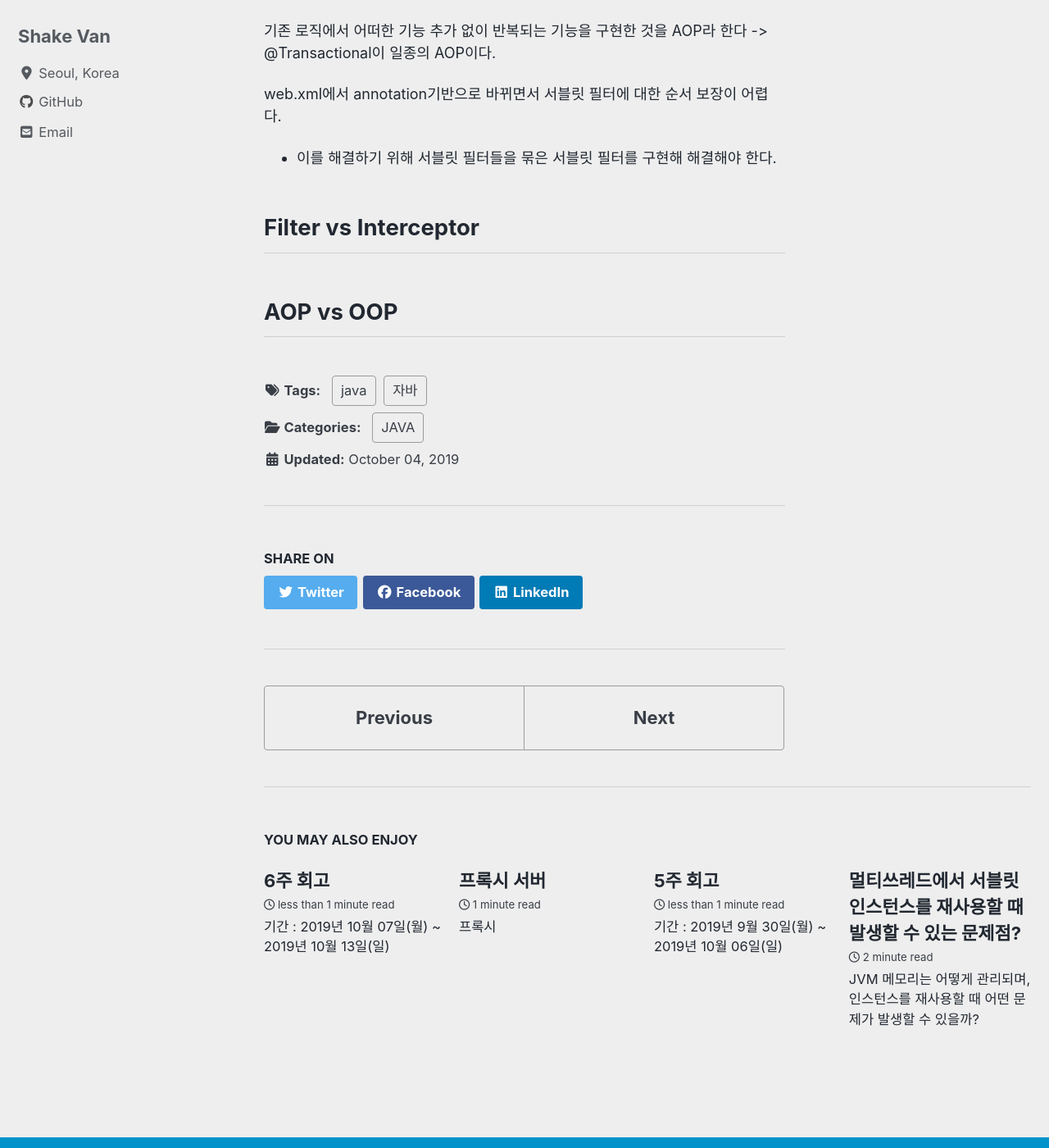
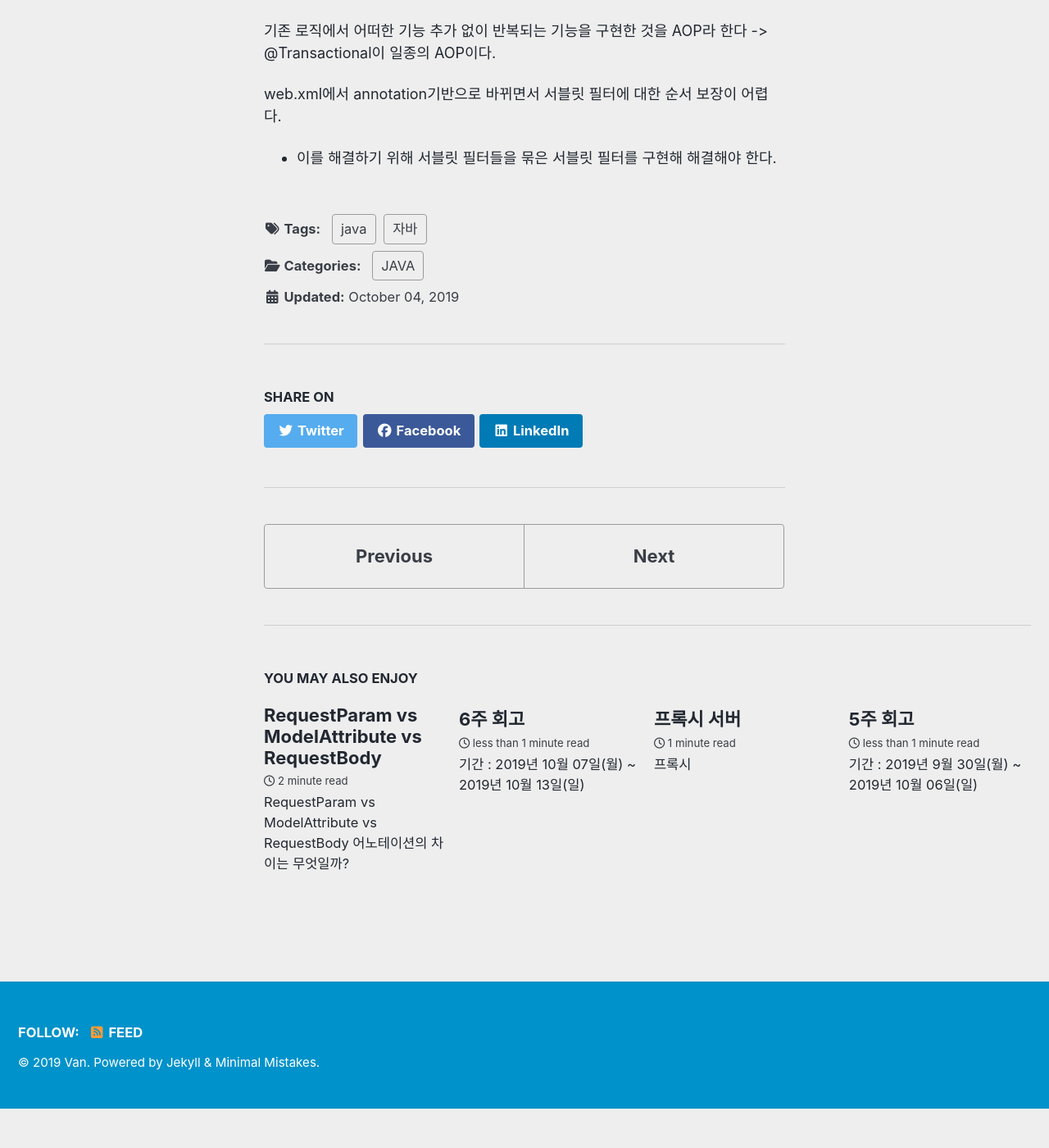
Before and after one commit to vsh123/vsh123.github.io, a Jekyll site: the page built from _posts/2019-10-04-lecture.md, in a window 1280 px wide and 1400 px high, scrolled down 850 px. Shown: the whole window at 82% size. Built offline with Jekyll 4.4.1, drawn with Linux system fonts in a browser that asks for light colours; cached includes are drawn as plain includes; nearby versions of some CDN libraries; after the commit the page ends 2201 px from its top, so only the background shows below that; part of the change alters nothing that is shown.

Commit message:
docs: 파라미터 타입

````diff
--- a/_posts/2019-10-04-lecture.md
+++ b/_posts/2019-10-04-lecture.md
@@ -30,7 +30,3 @@ servlet filter는 chain방식으로 작동된다
 
 web.xml에서 annotation기반으로 바뀌면서 서블릿 필터에 대한 순서 보장이 어렵다.
 - 이를 해결하기 위해 서블릿 필터들을 묶은 서블릿 필터를 구현해 해결해야 한다.
-
-## Filter vs Interceptor
-
-## AOP vs OOP
--- /dev/null
+++ b/_posts/2019-10-14-spring-boot-parameter-type.md
@@ -0,0 +1,162 @@
+---
+published: true
+layout: single
+title: "RequestParam vs ModelAttribute vs RequestBody"
+category: Spring
+tags : [Spring, Controller]
+---
+
+## RequestParam vs ModelAttribute vs RequestBody 어노테이션의 차이는 무엇일까?
+
+> 스프링 mvc를 구현해보려 하니 위 3개 어노테이션에 대해 혼란이 와서 정리를 해보려고 한다.
+
+### RequestParam
+
+요청 파라미터를 매핑해주는 어노테이션이다.
+만약 요청이 `/requestParam?name=van`이라고 하면 아래와 같이 코드를 짤 수 있다.
+
+```java
+@RestController
+public class TestController {
+    private static final Logger log = LoggerFactory.getLogger(TestController.class);
+
+    @RequestMapping("/requestParam")
+    public String requestParam(@RequestParam String name) {
+        log.info(name);
+        return name;
+    }
+}
+```
+
+만약 Request의 value이름이 RequestParam이름과 다를 경우에는 다음과 같이 작성해주면 된다.
+`requestParam?na=van`이라는 요청일 시
+
+```java
+@RestController
+public class TestController {
+    private static final Logger log = LoggerFactory.getLogger(TestController.class);
+
+    @RequestMapping("/requestParam")
+    //request의 파라미터 이름을 명시해준다.
+    public String requestParam(@RequestParam("na") String name) {
+        log.info(name);
+        return name;
+    }
+}
+```
+
+마지막으로 파라미터의 이름과 request로 넘어온 파라미터의 이름이 동일하면 @RequestParam를 생략할 수 있다.
+`/requestParam?name=van`이라는 요청 시
+
+```java
+@RestController
+public class TestController {
+    private static final Logger log = LoggerFactory.getLogger(TestController.class);
+
+    @RequestMapping("/requestParam")
+    public String requestParam(String name) {
+        log.info(name);
+        return name;
+    }
+}
+```
+
+위와 같이 작성이 가능하다.
+
+### ModelAttribute
+
+요청된 파라미터를 도메인 모델이나 DTO같은 모델로 매핑을 해준다.
+
+아래와 같은 User 클래스가 있다고 가정해보자.
+
+#### 주의!! 객체를 만들 때 Setter or 전체 생성자를 선언을 해주어야 한다.
+
+```java
+public class User {
+    private String id;
+    private String password;
+
+    private User() {
+    }
+
+    public User(String id, String password) {
+        this.id = id;
+        this.password = password;
+    }
+
+    public String getId() {
+        return id;
+    }
+
+    public String getPassword() {
+        return password;
+    }
+
+    public void setId(String id) {
+        this.id = id;
+    }
+
+    public void setPassword(String password) {
+        this.password = password;
+    }
+
+    @Override
+    public String toString() {
+        return "User{" +
+                "id='" + id + '\'' +
+                ", password='" + password + '\'' +
+                '}';
+    }
+}
+```
+
+그리고 `/modelAttribute?id=asdf&password=qer`라는 요청이 있을 시 다음과 같이 작성이 가능하다.
+
+```java
+    @RequestMapping("/modelAttribute")
+    public User modelAttribute(@ModelAttribute User user){
+        log.info(user.toString());
+        return user;
+    }
+```
+
+RequestParam과 마찬가지로 ModelAttribute 어노테이션도 생략이 가능하다.
+
+### RequestBody
+
+http body를 객체로 매핑해주는 어노테이션이다.
+다음과 같은 테스트 코드가 있다고 가정해 보자.
+
+```java
+@Test
+    void RequestBodyTest() {
+        User user = new User("id", "password");
+        webTestClient.post()
+                .uri("/requestBody")
+                .contentType(MediaType.APPLICATION_JSON_UTF8)
+                .accept(MediaType.APPLICATION_JSON_UTF8)
+                .body(Mono.just(user), User.class)
+                .exchange()
+                .expectBody().consumeWith(
+                res -> {
+                    String body = new String(res.getResponseBody());
+                }
+        );
+    }
+```
+
+이때 다음과 같이 Controller를 작성 가능하다.
+
+```java
+    @PostMapping("/requestBody")
+    public User requestBody(@RequestBody User user) {
+        log.info(user.toString());
+        return user;
+    }
+```
+
+Q. RequestBody는 APPLICATION_FORM_URLENCODED타입을 인식하지 못해요
+A. Spring에서는 APPLICATION_FORM_URLENCODED를 RequestBody로 인식하지 못한다고 합니다. 그 대신, @ModelAttribute를 사용하거나 어노테이션을 제거하면 정상적으로 매핑이 가능합니다.
+
+Q. RequestParam과 ModelAttribute 어노테이션 없이 어떻게 매핑을 해주는 건가요?
+A. String, int, long 등의 단순한 primitive 타입이라면 RequestParam, 그게 아니라 모델인 경우에는 ModelAttribute로 판단한다고 합니다.
````
